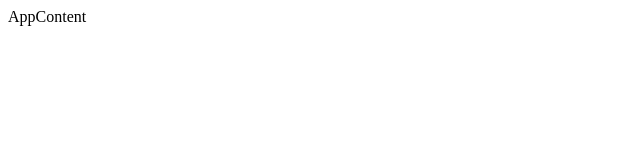
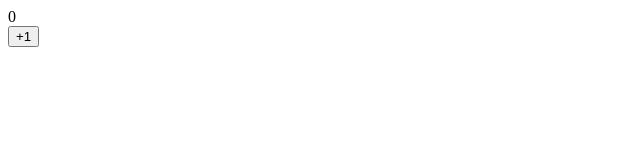
Before and after one commit to xjy1907/water-acount, a Vue app: page / in a window 1280 px wide. Shown: the top 160 px of the page, without its empty margins (0-640 px from the left). Built offline with nearby package versions, Linux system fonts and the light colour scheme.

Commit message:
使用 tsx 代替 template

```diff
--- a/package.json
+++ b/package.json
@@ -11,9 +11,10 @@
     "vue": "3.2.25"
   },
   "devDependencies": {
-    "@vitejs/plugin-vue": "2.3.0",
+    "@vitejs/plugin-vue": "2.3.1",
+    "@vitejs/plugin-vue-jsx": "3.0.1",
     "typescript": "4.5.4",
-    "vite": "2.9.0",
+    "vite": "3.2.7",
     "vue-tsc": "0.29.8"
   }
 }
--- /dev/null
+++ b/src/App.tsx
@@ -0,0 +1,17 @@
+import { defineComponent, ref } from "vue";
+
+
+export  const App = defineComponent({
+  setup() {
+    const refCount = ref(0)
+    const onClick = () => {
+      refCount.value++
+    }
+    return () => <>
+    <div>
+      {refCount.value}
+    </div>
+    <div><button onClick={onClick}>+1</button></div>
+    </>
+  }
+})
--- a/src/App.vue
+++ /dev/null
@@ -1,11 +0,0 @@
-<template>
-  <div>AppContent</div>
-</template>
-
-<script lang='ts'>
-export default {
-}
-</script>
-
-<style lang='scss' scoped>
-</style>
--- a/src/main.ts
+++ b/src/main.ts
@@ -1,4 +1,5 @@
 import { createApp } from 'vue'
-import App from './App.vue'
+import { App } from './App'
+
 
 createApp(App).mount('#app')
--- a/vite.config.ts
+++ b/vite.config.ts
@@ -1,7 +1,7 @@
 import { defineConfig } from 'vite'
 import vue from '@vitejs/plugin-vue'
-
+import vueJsx from '@vitejs/plugin-vue-jsx'
 // https://vitejs.dev/config/
 export default defineConfig({
-  plugins: [vue()]
+  plugins: [vue(), vueJsx()],
 })
```
Also changed, not shown: 1 other file (tests, documents, lock files or other folders).
